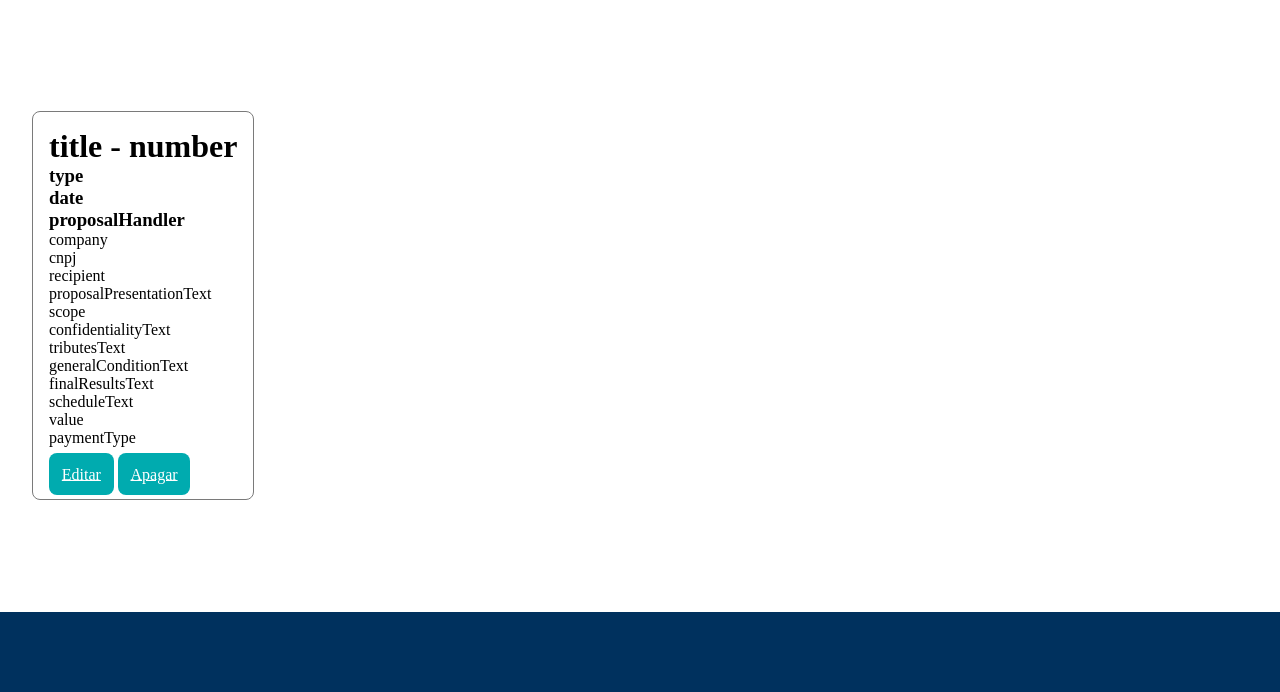
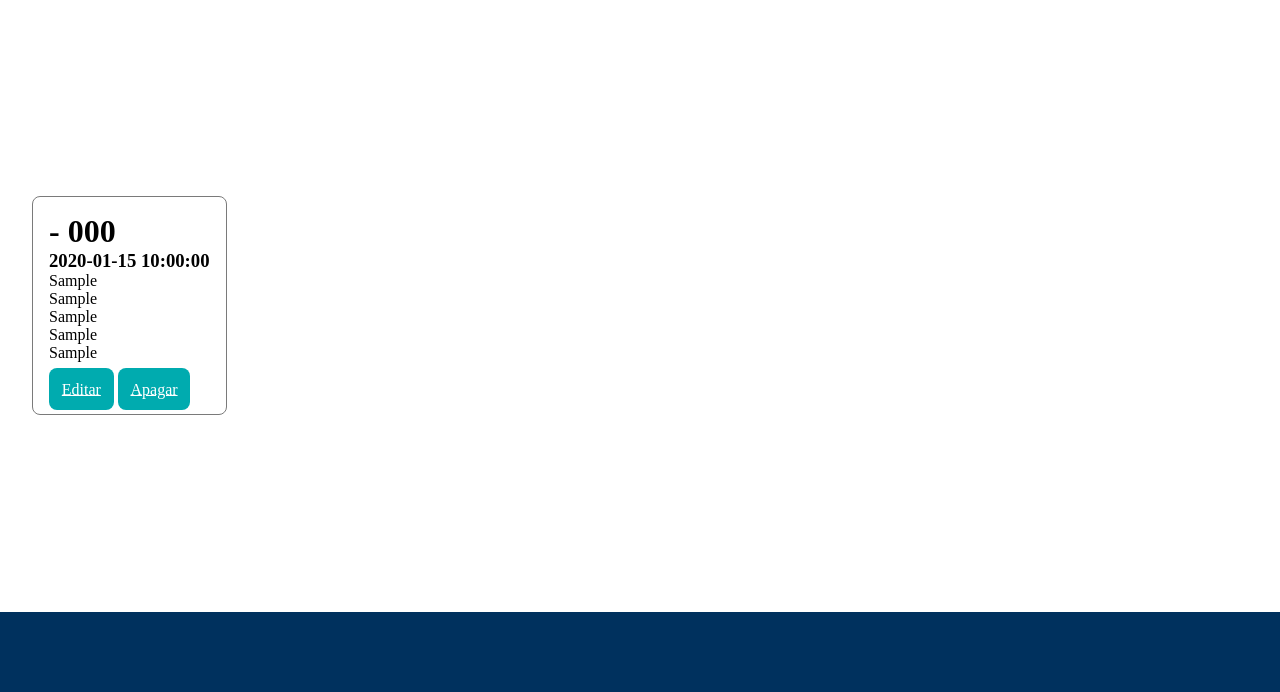
Before and after one commit to NikolyCover/projeto-integrador-crud, a PHP site: the page made by app/controllers/businessProposalController.php in a window 1280 px wide. Shown: the part 108-800 px from the top of the page. Run offline with PHP 8.4, Linux system fonts and the light colour scheme; tables that the repository leaves empty or names only in its code hold one stand-in row (values such as "Sample post"); data that the repository does not hold is empty.

Commit message:
listing bps

```diff
--- a/app/controllers/Controller.php
+++ b/app/controllers/Controller.php
@@ -19,7 +19,7 @@
 
         public static function loadView(string $path, array $data = null){
 
-            #extract($data);
+            extract($data);
 
             $caminho = __DIR__ . "/../views/" . $path;
 
--- a/app/controllers/businessProposalController.php
+++ b/app/controllers/businessProposalController.php
@@ -2,6 +2,7 @@
 
 require_once __DIR__ . "/Controller.php";
 require_once __DIR__ . "/../repository/BusinessProposalRepository.php";
+#require_once __DIR__ . "/../models/BusinessProposalModel.php";
 
 function createBp() {
     $company = $_POST['company'];
@@ -62,14 +63,14 @@ function update()
 
 function findAll()
 {
-    #$bpRepository = new BusinessProposalRepository();
+    require_once __DIR__ . "/../repository/BusinessProposalRepository.php";
 
-    #$bps = $bpRepository->findAll();
+    $bpRepository = new BusinessProposalRepository();
+    $bps = $bpRepository->findAll();
+    $data['title'] = "Propostas comerciais";
+    $data['bps'] = $bps;
 
-    #$data['title'] = "Propostas comerciais";
-    #$data['bps'] = $bps;
-
-    Controller::loadView("index.php");
+    Controller::loadView("index.php", $data);
 }
 
 function deleteUserById()
--- a/app/views/index.php
+++ b/app/views/index.php
@@ -14,36 +14,35 @@
     </header>
 
     <main>
-        <?php #foreach($bps as $bp): ?>
+        <?php foreach($bps as $bp): ?>
             <div class="bp">
-                <h1>title - number</h1>
-                <h3>type</h3>
-                <h3>date</h3>
-                <h3>proposalHandler</h3>
+                <h1><?= $bp['proposalTitle'] ?> - <?= $bp['number'] ?></h1>
+                <h3><?= $bp['type'] ?></h3>
+                <h3><?= $bp['date'] ?></h3>
+                <h3><?= $bp['proposalHandler'] ?></h3>
                 <div>
-                    <p>company</p>
-                    <p>cnpj</p>
-                    <p>recipient</p>
+                    <p><?= $bp['company'] ?></p>
+                    <p><?= $bp['cnpj'] ?></p>
+                    <p><?= $bp['recipient'] ?></p>
                 </div>
                 <div>
-                    <p>proposalPresentationText</p>
-                    <p>scope</p>
-                    <p>confidentialityText</p>
-                    <p>tributesText</p>
-                    <p>generalConditionText</p>
-                    <p>finalResultsText</p>
-                    <p>scheduleText</p>
-                    <p></p>
+                    <p><?= $bp['proposalPresentationText'] ?></p>
+                    <p><?= $bp['scope'] ?></p>
+                    <p><?= $bp['confidentialityText'] ?></p>
+                    <p><?= $bp['tributesText'] ?></p>
+                    <p><?= $bp['generalConditionText'] ?></p>
+                    <p><?= $bp['finalResultsText'] ?></p>
+                    <p><?= $bp['scheduleText'] ?></p>
                 </div>
                 <div>
-                    <p>value</p>
-                    <p>paymentType</p>
+                    <p><?= $bp['value'] ?></p>
+                    <p><?= $bp['paymentType'] ?></p>
                 </div>
                 </br>
                 <a href="../views/edit.php">Editar</a>
                 <a href="">Apagar</a>
             </div>
-        <?php #endforeach; ?>
+        <?php endforeach; ?>
     </main>
 
     <footer>
--- a/app/views/styles.css
+++ b/app/views/styles.css
@@ -19,7 +19,7 @@ header {
     justify-content: space-between
 }
 
-a {
+a, button {
     background-color: #00ABAF;
     color: #FFF;
     border: none;
```
